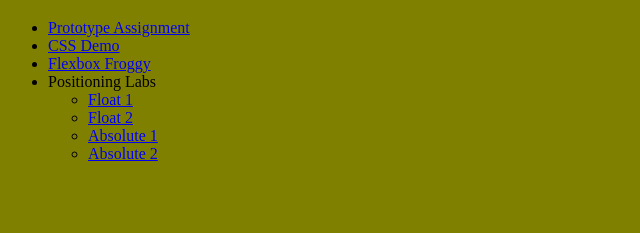
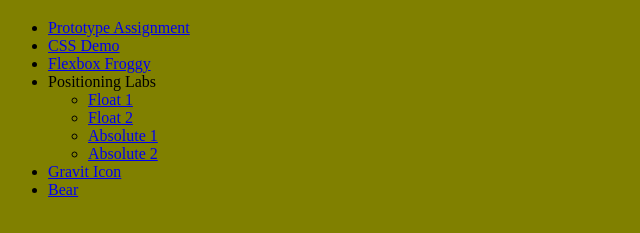
Before and after one commit to victoriawells131/ifsc-1310, a plain HTML site: page index.html in a window 1280 px wide. Shown: the part 61-294 px from the top of the page, without its empty margins (0-640 px from the left). Drawn offline with Linux system fonts and the light colour scheme.

Commit message:
Gravit Exercises

```diff
--- a/index.html
+++ b/index.html
@@ -24,6 +24,8 @@
              <li><a href="positioning-lab/absolute-1.html">Absolute 1</a></a></li>
              <li><a href="positioning-lab/absolute-2.html">Absolute 2</a></a></li>
              </ul>
+        <li><a href="assets/img/icon-tutorial.png">Gravit Icon</a></li>
+        <li><a href="assets/img/bear.png">Bear</a></li>
        </li>
     </ul>
   </nav>
```
Also changed, not shown: assets/img/bear.png (added), assets/img/icon-tutorial.png (added).
